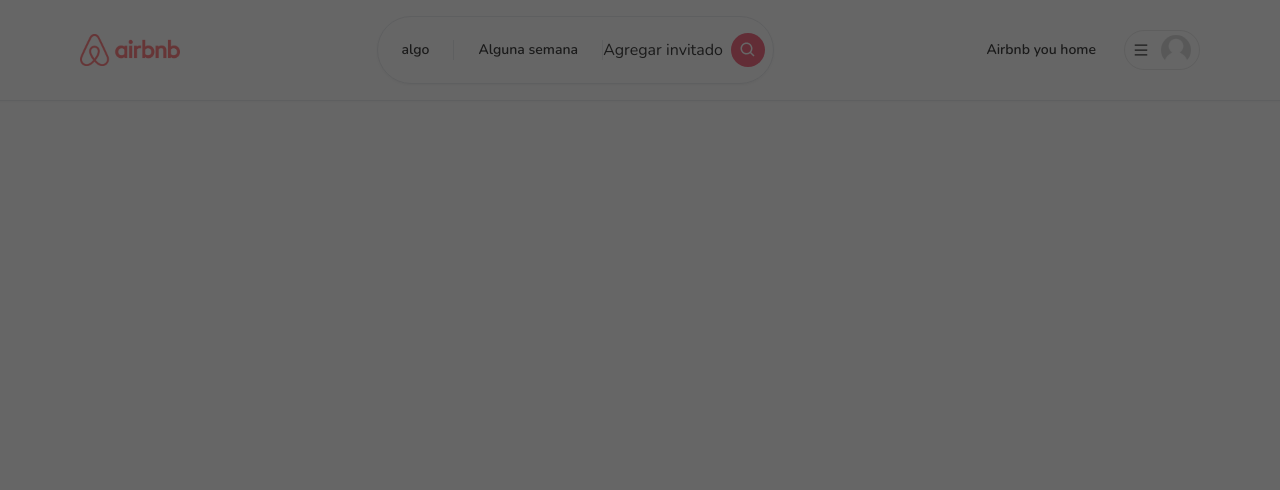
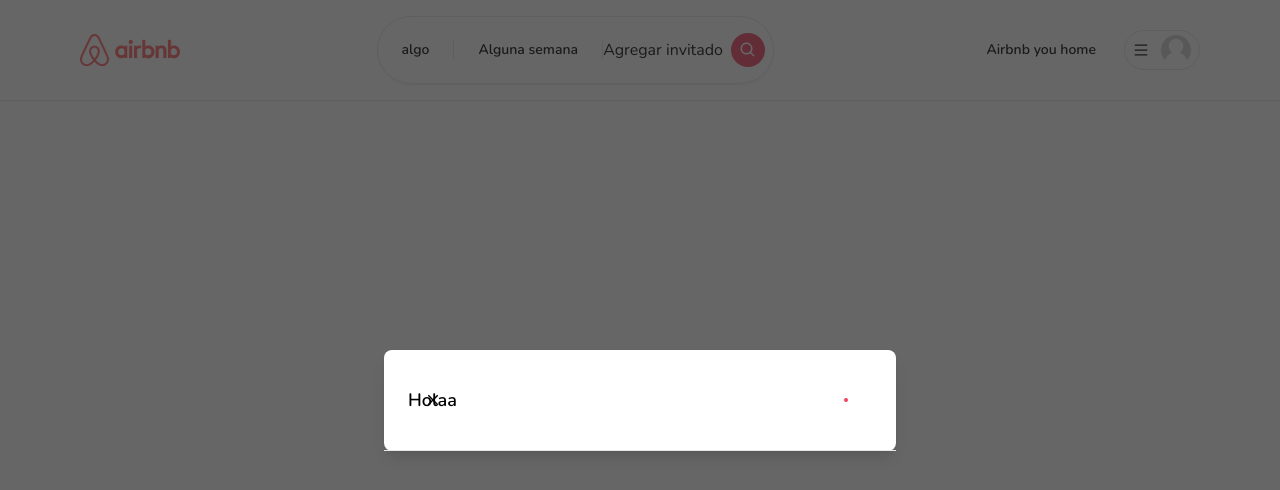
Before and after one commit to jnserrudo/clon-airbnb, a Next.js app: page / in a window 1280 px wide. Shown: the top 490 px of the page. Built offline with nearby package versions, Linux system fonts and the light colour scheme.

Commit message:
3er avance

```diff
--- /dev/null
+++ b/app/components/Button.tsx
@@ -0,0 +1,61 @@
+'use client'
+import React from 'react'
+import {IconType} from 'react-icons'
+
+interface ButtonProps{
+  label:string;
+  onClick:(e:React.MouseEvent<HTMLButtonElement>)=>void;
+  disabled?:boolean;
+  outline?:boolean;
+  small?:boolean;
+  icon?:IconType;
+}
+
+const Button: React.FC<ButtonProps>  = ({
+  label,
+  onClick,
+  disabled,
+  outline,
+  small,
+  icon:Icon,
+}) => {
+  return (
+    <button
+    onClick={onclick}
+    disabled={disabled}
+    className={
+      `
+      relative
+      disabled:opacity-70
+      disabled:cursor-not-allowed
+      rounded-lg
+      hover:opacity-80
+      transition
+      w-full
+      ${outline?'bg-white':'bg-rose-500'}
+      ${outline?'border-black':'border-rose-500'}
+      ${outline?'text-black':'text-white'}
+      ${small?'py-1':'py3'}
+      ${outline?'text-sm':'text-md'}
+      ${outline?'font-light':'font-semibold'}
+      ${outline?'border-[1px]':'border-2'}
+
+      `
+    } >
+      {Icon&&(
+        <Icon
+          size={24}
+          className="
+          absolute
+          left-4
+          top-3
+          "
+        />
+
+
+      )}
+       {label} </button>
+  )
+}
+
+export default Button
--- a/app/components/Modals/Modal.tsx
+++ b/app/components/Modals/Modal.tsx
@@ -1,20 +1,20 @@
-'use client';
-import React, { useCallback, useEffect, useState } from 'react'
-
-interface ModalProps{
-    isOpen?:boolean;
-    onClose:()=>void;
-    onSubmit:()=>void;
-    title?:string;
-    body?:React.ReactElement;
-    actionLabel:string;
-    disabled?:boolean;
-    secondaryAction?:()=>void;
-    secondaryLabel?:string;
-
+"use client";
+import React, { useCallback, useEffect, useState } from "react";
+import { IoMdClose } from "react-icons/io";
+import Button from "../Button";
+interface ModalProps {
+  isOpen?: boolean;
+  onClose: () => void;
+  onSubmit: () => void;
+  title?: string;
+  body?: React.ReactElement;
+  actionLabel: string;
+  disabled?: boolean;
+  secondaryAction?: () => void;
+  secondaryLabel?: string;
 }
 
-const Modal:React.FC<ModalProps> = ({
+const Modal: React.FC<ModalProps> = ({
   isOpen,
   onClose,
   onSubmit,
@@ -25,46 +25,44 @@
   secondaryAction,
   secondaryLabel,
 }) => {
+  const [showModal, setShowModal] = useState(isOpen);
 
-    const [showModal, setShowModal] = useState(isOpen)
+  useEffect(() => {
+    setShowModal(isOpen);
+  }, [isOpen]);
 
-    useEffect(()=>{
-        setShowModal(isOpen)
-    },[isOpen])
-
-    const handleClose=useCallback(()=>{
-        if(disabled){
+  const handleClose = useCallback(() => {
+    if (disabled) {
       return;
     }
 
-        setShowModal(false)
+    setShowModal(false);
     setTimeout(() => {
-            onClose()
-        },300);
-    },[disabled,onClose])
+      onClose();
+    }, 300);
+  }, [disabled, onClose]);
 
-
-    const handleSubmit=useCallback(()=>{
-        if(disabled){
+  const handleSubmit = useCallback(() => {
+    if (disabled) {
       return;
     }
-        onSubmit()
-    },[disabled,onSubmit])
+    onSubmit();
+  }, [disabled, onSubmit]);
 
-    const handleSecondaryAction=useCallback(()=>{
-        if(disabled||!secondaryAction){
+  const handleSecondaryAction = useCallback(() => {
+    if (disabled || !secondaryAction) {
       return;
     }
     secondaryAction();
-        if(!isOpen){
-            return null
+    if (!isOpen) {
+      return null;
     }
-    },[disabled,secondaryAction])
+  }, [disabled, secondaryAction]);
 
   return (
     <>
       <div
-    className='
+        className="
     justify-center
     items-center
     flex
@@ -76,8 +74,11 @@
     outline-none
     focus:outline-none
     bg-neutral-800/70
-    ' >        <div
-        className='
+    "
+      >
+        {" "}
+        <div
+          className="
         relative
         w-full
         md:w-4/6
@@ -88,22 +89,20 @@
         h-full
         lg:h-auto
         md:h-auto
-        '
+        "
         >
           {/* contenido */}
           <div
-            className={
-                `
+            className={`
                 translate
                 duration-300
                 h-full
-                ${showModal?'translate-y-0':'translate-y-full'}
-                ${showModal?'opacity-100':'opacity-0'}
-                `
-            }
+                ${showModal ? "translate-y-0" : "translate-y-full"}
+                ${showModal ? "opacity-100" : "opacity-0"}
+                `}
           >
             <div
-                className='
+              className="
                 translate
                 h-full
                 lg:h-auto
@@ -117,19 +116,61 @@
                 bg-white
                 outline-none
                 focus:outline-none
-                ' >
+                "
+            >
               {/* HEADER */}
-                        <div>
+              <div
+                className="
+                            flex
+                            items-center
+                            p-6
+                            rounded-t
+                            justify-center
+                            relative
+                            border-b-[1px]
+                        "
+              >
+                <button
+                  onClick={handleClose}
+                  className="
+                                p-1
+                                border-0
+                                hover:opacity-70
+                                transition
+                                absolute
+                                left-9
+                            "
+                >
+                  <IoMdClose size={18} />
+                </button>
+                <div className=" text-lg font-semibold " >
+                  {title}
+                </div>
+                {/* BODY */}
+                <div className="relative p-6 flex-auto" >
+                    {body}
+                </div>
+                {/* footer */}
+                <div className="flex flex-col gap-2 p-6" >
+                    <div className="flex flex-row items-center gap-4 w-full" >
 
-                        </div>
+                    {/*  este icono es para la cruz del boton*/}
+                    <Button
+                    disabled={disabled}
+                    label={actionLabel}
+                    onClick={handleSubmit}
+                    />
+
                     </div>
 
                 </div>
               </div>
-
+            </div>
+          </div>
+        </div>
       </div>
     </>
-    )
-}
+  );
+};
 
-export default Modal
+export default Modal;
--- a/app/layout.tsx
+++ b/app/layout.tsx
@@ -26,7 +26,7 @@
     <html lang="en">
       <body className={font.className}>
         <ClientOnly>
-          <Modal/>
+          <Modal title='Holaa' isOpen />
           <Navbar/>
         </ClientOnly>
 
```
Lines whose indentation alone changed are shown as unchanged.
